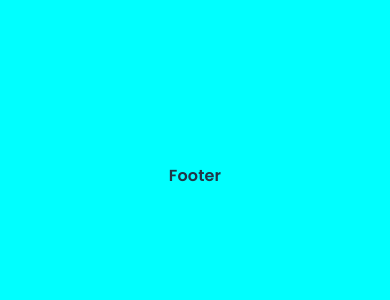
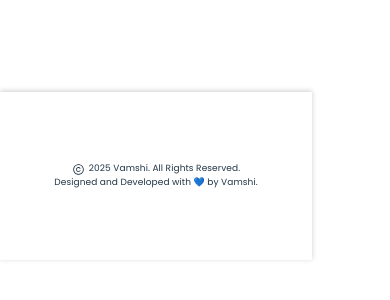
Before and after one commit to Vamshi0111/my-portfolio, a React (Vite) app: page /Footer in a window 390 px wide. Shown: the part 246-546 px from the top of the page. Built offline with nearby package versions, Linux system fonts and the light colour scheme.

Commit message:
footer with all responsive done

```diff
--- a/src/components/footer.tsx
+++ b/src/components/footer.tsx
@@ -1,13 +1,22 @@
-import { Grid, Typography } from "@mui/material";
+import { Box, Grid, Typography } from "@mui/material";
 import '../assets/Fonts/poppins.css'
+import { LiaCopyrightSolid } from "react-icons/lia";
 
 
-function Footer () {
+function Footer ({ width }: { width?: {xs?:string,sm?:string,md?:string,lg?:string} }) {
     return(
-        <Grid sx={{backgroundColor:'aqua',height:'100vh', width:'100vw',display:'flex',justifyContent:'center',alignItems:'center'}}>
-            <Typography sx={{fontWeight:'600',fontFamily:'poppins'}}>
-                Footer
+        <Grid item sx={{height:'20vh', width: width || '80vw',display:'flex',flexDirection:'column',justifyContent:'center',alignItems:'center',boxShadow:'0px -1px 5px rgba(0, 0, 0, 0.2)'}}>
+            <Box sx={{display:"flex",fontSize:{xs:13},alignItems:'center'}}>
+            <LiaCopyrightSolid style={{marginRight:4}}/>
+            <Typography sx={{fontWeight:{sm:'300'},fontFamily:'poppins',fontSize:{xs:9,sm:12}}}>
+                2025 Vamshi. All Rights Reserved.
             </Typography>
+            </Box>
+            <Box sx={{display:"flex",alignItems:'center'}}>
+                <Typography sx={{fontWeight:{sm:'300'},fontFamily:'poppins',fontSize:{xs:9,sm:12}}}>
+                    Designed and Developed with 💙 by Vamshi.
+                </Typography>
+            </Box>
         </Grid>
     )
 }
```
